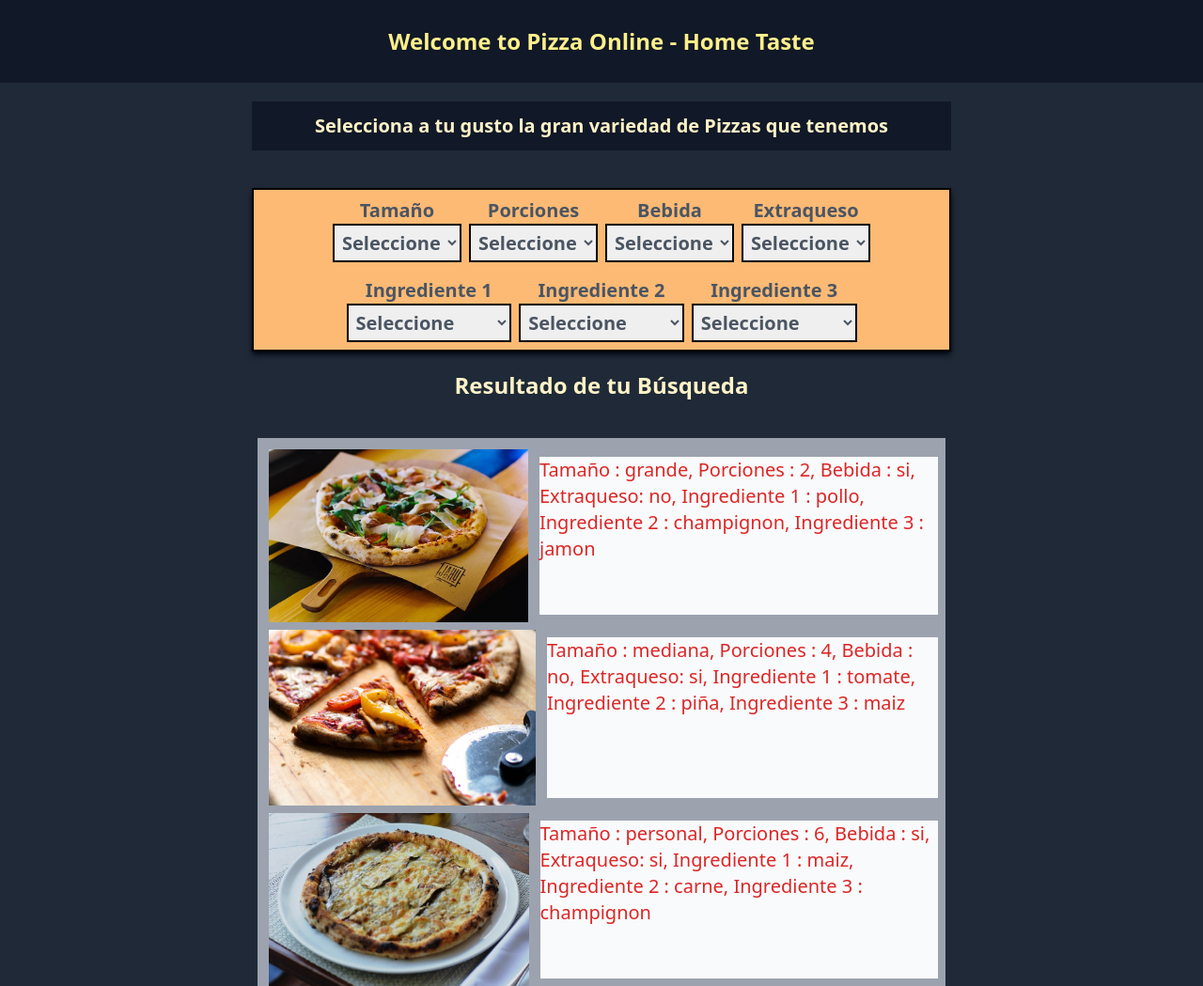
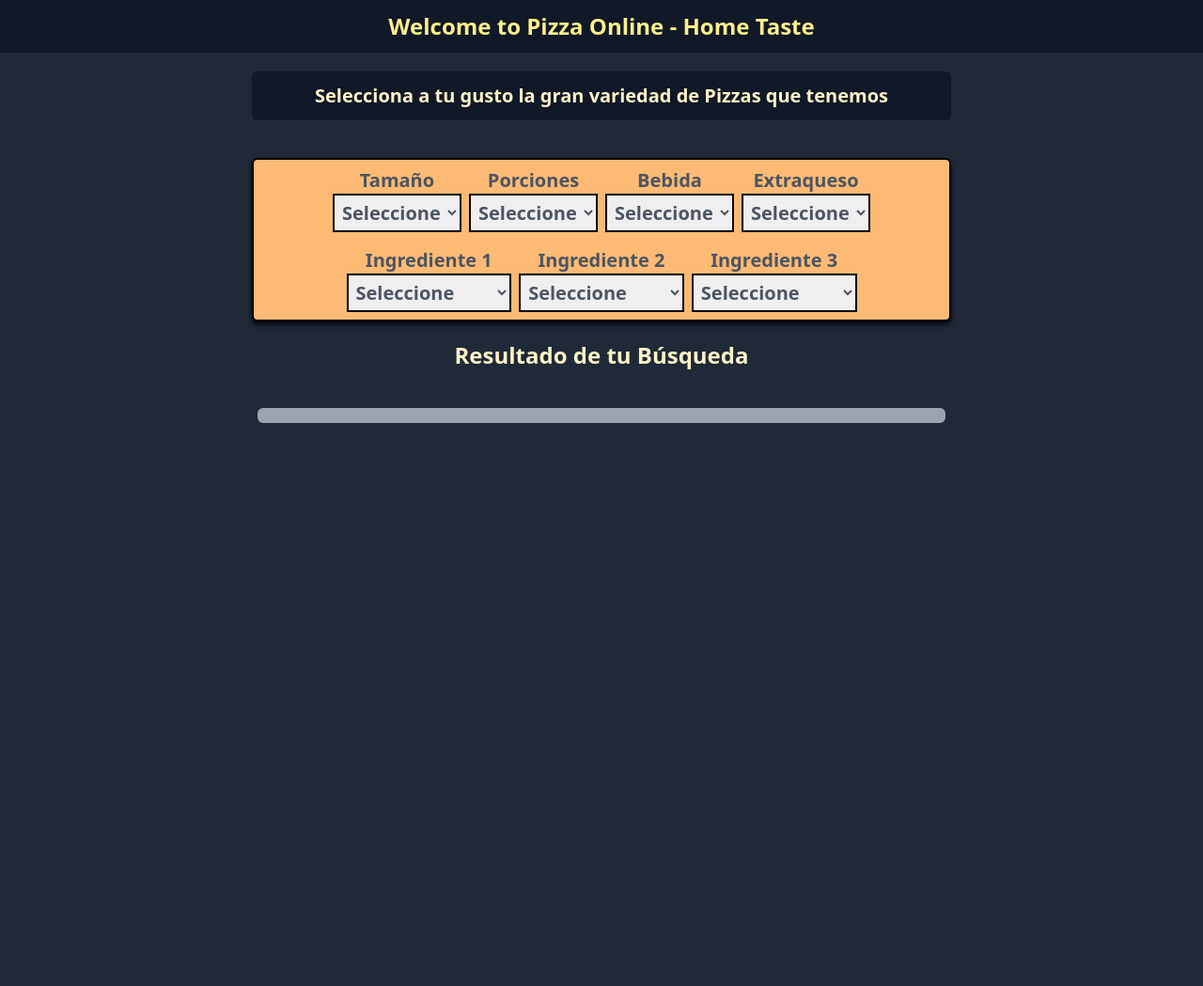
Before and after one commit to leoTechnologyDeveloper/pizza-filter-order.io, a plain HTML site: page index.html in a window 1280 px wide. Shown: the top 1049 px of the page at 94% size. After the commit the page ends 856 px from the top, so only its background shows below. Drawn offline with nearby package versions, Linux system fonts and the light colour scheme.

Commit message:
more details

```diff
--- a/index.html
+++ b/index.html
@@ -10,14 +10,14 @@
   </head>
   <body class="bg-gray-800">
     <header
-      class="header p-7 bg-gray-900 text-center text-2xl font-bold text-yellow-200"
+      class="header p-3 bg-gray-900 text-center text-2xl font-bold text-yellow-200"
     >
       <h1>Welcome to Pizza Online - Home Taste</h1>
     </header>
     <main
       class="main p-5 h-screen ont-bold text-xl text-amber-100 text-3xl font-bold bg-[url('./images/p4.jpg')] bg-no-repeat bg-center bg-cover"
     >
-      <p class="m-auto text-center bg-gray-900 md:w-3/5 p-3">
+      <p class="m-auto text-center bg-gray-900 md:w-3/5 p-3 rounded-md">
         Selecciona a tu gusto la gran variedad de Pizzas que tenemos
       </p>
       <div
@@ -25,7 +25,7 @@
       >
         <form
           action="#"
-          class="form p-1flex flex-col justify-center items-center w-11/12 md:w-3/5 m-auto border-black border-2 p-2 bg-orange-300 text-gray-600 text-xl shadow-md shadow-gray-950"
+          class="form p-1flex flex-col justify-center items-center w-11/12 md:w-3/5 m-auto border-black border-2 p-2 bg-orange-300 text-gray-600 text-xl shadow-md shadow-gray-950 rounded-md"
         >
           <div
             class="upSelectors flex flex-col justify-center items-center md:flex-row md:w-3/4 gap-2 m-auto mb-4"
@@ -145,26 +145,10 @@
       <section
         class="results p-5 text-gray-900 font-normal w-11/12 md:w-8/10 m-auto"
       >
-        <div id="resultadoContainer" class="bg-gray-400 p-2 md:w-4/6 m-auto">
-          <!-- <p class="bg-gray-50 mb-2 p-2">
-            Lorem ipsum dolor, sit amet consectetur adipisicing elit. Quod, nisi
-            dolor dolorem doloremque a quaerat. Consectetur, omnis reiciendis
-            perferendis tempore ratione impedit voluptates eaque magni velit!
-            Suscipit minus mollitia nihil?
-          </p>
-          <p class="bg-gray-50 mb-2 p-2">
-            Lorem ipsum dolor, sit amet consectetur adipisicing elit. Quod, nisi
-            dolor dolorem doloremque a quaerat. Consectetur, omnis reiciendis
-            perferendis tempore ratione impedit voluptates eaque magni velit!
-            Suscipit minus mollitia nihil?
-          </p>
-          <p class="bg-gray-50 mb-2 p-2">
-            Lorem ipsum dolor, sit amet consectetur adipisicing elit. Quod, nisi
-            dolor dolorem doloremque a quaerat. Consectetur, omnis reiciendis
-            perferendis tempore ratione impedit voluptates eaque magni velit!
-            Suscipit minus mollitia nihil?
-          </p> -->
-        </div>
+        <div
+          id="resultadoContainer"
+          class="bg-gray-400 p-2 md:w-4/6 m-auto rounded-md"
+        ></div>
       </section>
     </main>
     <script src="./js/db.js"></script>
--- a/js/myScript.js
+++ b/js/myScript.js
@@ -30,7 +30,7 @@ const datosBusqueda = {
 
 document.addEventListener('DOMContentLoaded',() => {
     // muestra los datos de las pizzas en el html
-   mostrarPizzas(pizzasInStock);
+   //mostrarPizzas(pizzasInStock);
 
 
     })
@@ -89,26 +89,28 @@ function mostrarPizzas(pizzas) {
     limpiarHtml(); // Para elimnar el Html previo
     pizzas.forEach(pizza => {
       const{tamanio, porciones, bebida, extraqueso, ingrediente1, ingrediente2, ingrediente3, imagen} = pizza;
-      const imagePlusDescription = document.createElement('div');
+
       const imageContainer = document.createElement('picture');
-      imagePlusDescription.classList.add('flex', 'flex-col',  'md:flex-row', 'overflow-hidden', 'md:gap-2');
       const imagePizza = document.createElement('img');
       const pizzaParrafo = document.createElement('P');
+      const imagePlusDescription = document.createElement('div');
+
+      imageContainer.classList.add('p-2');
+
       imagePizza.src = imagen;
-      // imagePizza.classList.add('md:w-2/6', 'h-5/5');
       imagePizza.classList.add('object-cover', 'md:w-full');
+
       pizzaParrafo.textContent =
       `
       Tamaño : ${tamanio},  Porciones : ${porciones}, Bebida :  ${bebida}, Extraqueso: ${extraqueso}, Ingrediente 1 : ${ingrediente1}, Ingrediente 2 : ${ingrediente2}, Ingrediente 3 : ${ingrediente3}
       `;
-      pizzaParrafo.classList.add('text-red-600');
-      pizzaParrafo.classList.add('my-3', 'bg-gray-50');
-      imageContainer.classList.add('p-1');
+
+      pizzaParrafo.classList.add('my-3', 'bg-gray-50', 'flex', 'justify-center', 'items-center');
       imageContainer.appendChild(imagePizza)
+      imagePlusDescription.classList.add('flex', 'flex-col',  'md:flex-row-reverse', 'overflow-hidden', 'md:gap-2', 'md:p-2');
       imagePlusDescription.appendChild(imageContainer);
       imagePlusDescription.appendChild(pizzaParrafo);
-      // resultadoContainer.appendChild(imagePizza);
-      // resultadoContainer.appendChild(pizzaParrafo);
+
        resultadoContainer.appendChild(imagePlusDescription);
       })
   }
@@ -125,8 +127,7 @@ function limpiarHtml() {
   // FUNCION 3 - Filtra la Búsqueda Total
 
 function filtrarPizza() {
-  // const {tamanio, porciones} = datosBusqueda;
-  //  const resultado = pizzasInStock.filter(pizza=>pizza.porciones === porciones);
+
 
     const resultado = pizzasInStock.filter(filtrarTamanio).filter(filtrarPorciones).filter(filtrarBebida).filter(filtrarExtraqueso).filter(filtrarIngrediente1).filter(filtrarIngrediente2).filter(filtrarIngrediente3)
     ;
```
